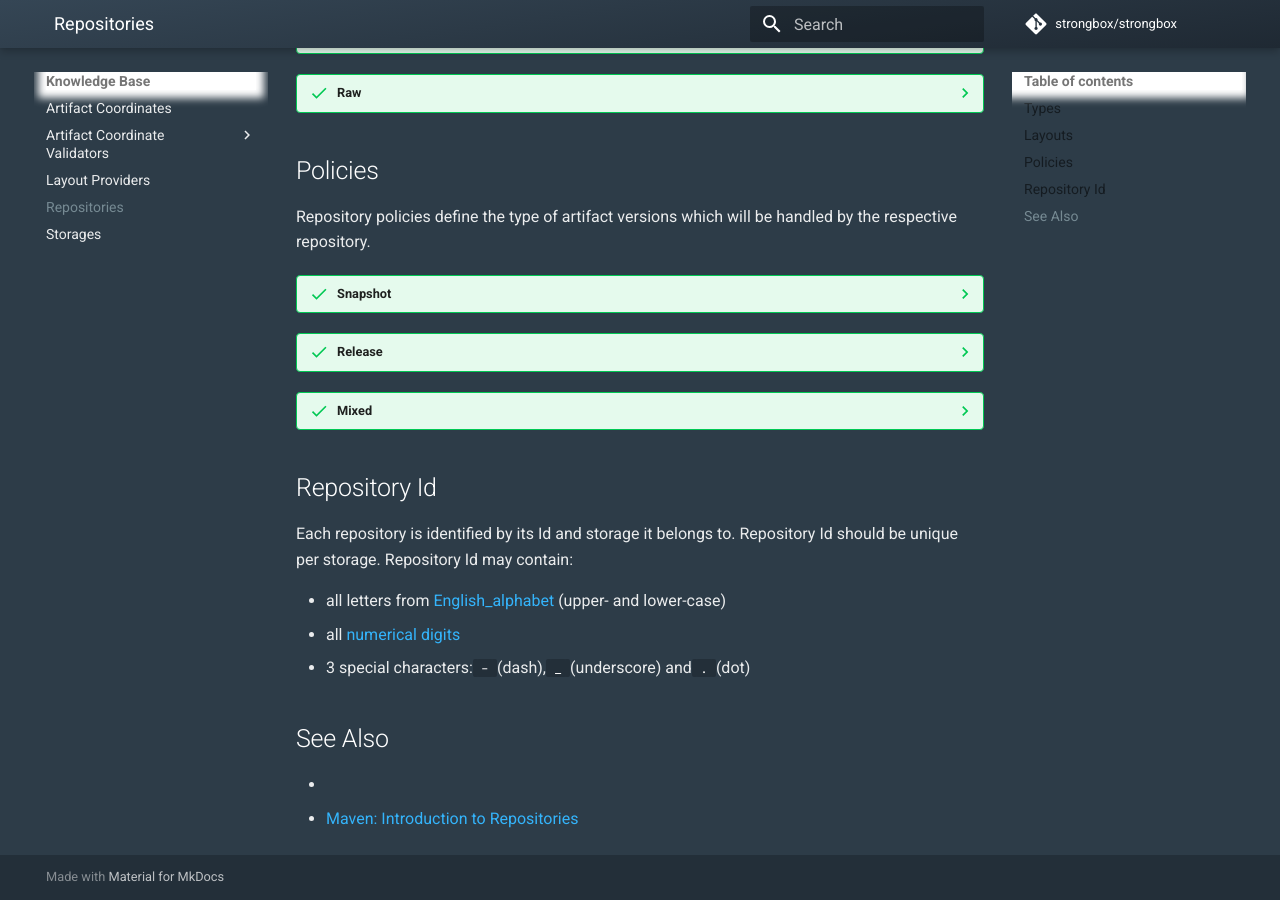
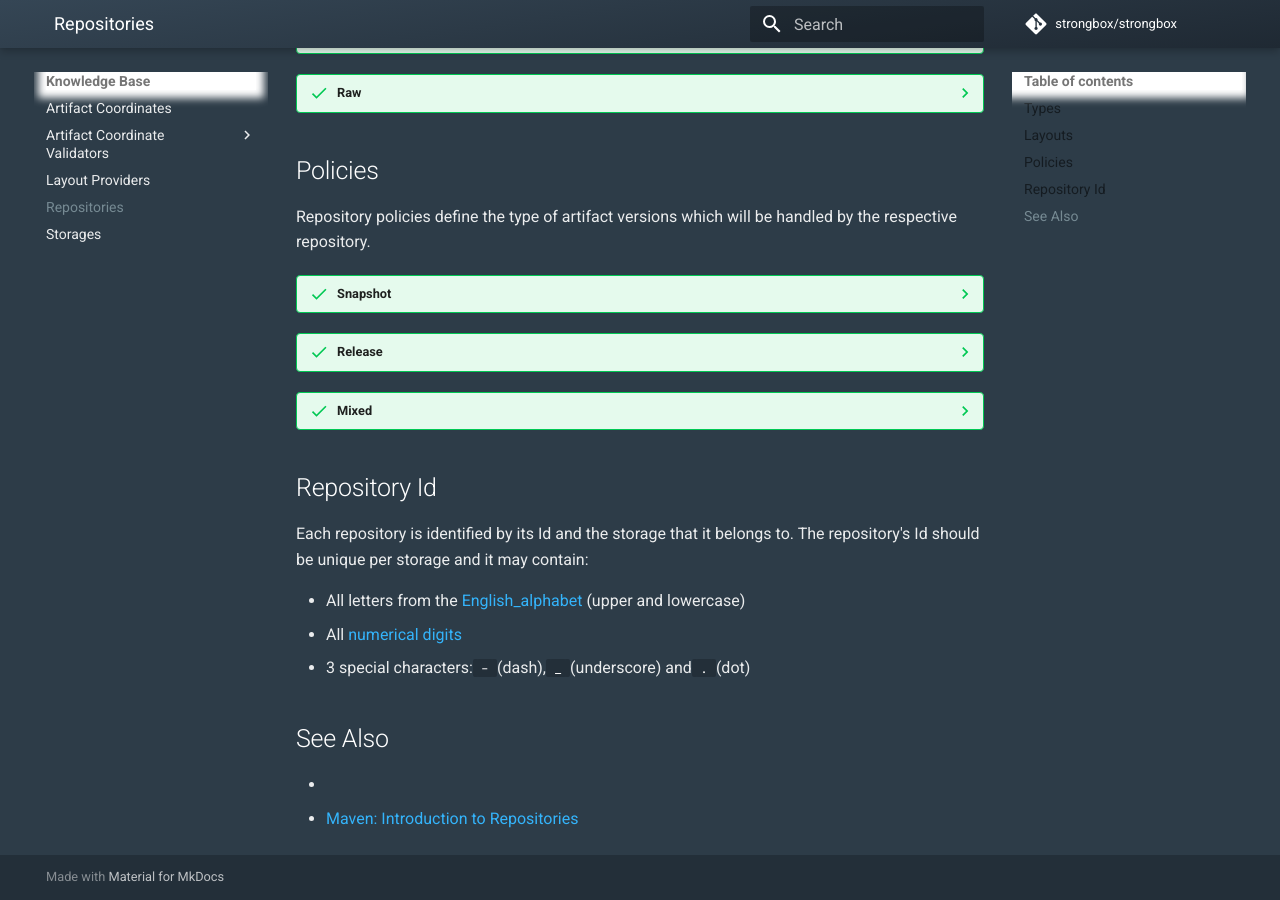
Before and after one commit to strongbox/strongbox-docs, an MkDocs documentation site: the page built from docs/knowledge-base/repositories.md, in a window 1280 px wide and 900 px high, scrolled down 928 px. Built offline with MkDocs 1.6.1 and Material for MkDocs 9.7.7, drawn with Linux system fonts in a browser that asks for light colours; comment, search, counter and statistics services are not loaded.

Commit message:
Update repositories.md

```diff
--- a/docs/knowledge-base/repositories.md
+++ b/docs/knowledge-base/repositories.md
@@ -101,10 +101,10 @@ Repository policies define the type of artifact versions which will be handled b
 
 ## Repository Id
 
-Each repository is identified by its Id and storage it belongs to. Repository Id should be unique per storage. Repository Id may contain:
+Each repository is identified by its Id and the storage that it belongs to. The repository's Id should be unique per storage and it may contain:
 
-- all letters from [English_alphabet](https://en.wikipedia.org/wiki/English_alphabet) (upper- and lower-case)
-- all [numerical digits](https://en.wikipedia.org/wiki/Numerical_digit)
+- All letters from the [English_alphabet](https://en.wikipedia.org/wiki/English_alphabet) (upper and lowercase)
+- All [numerical digits](https://en.wikipedia.org/wiki/Numerical_digit)
 - 3 special characters: `-` (dash), `_` (underscore) and `.` (dot)
 
 ## See Also
```
